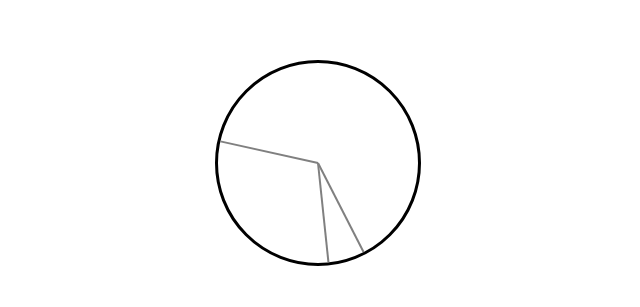
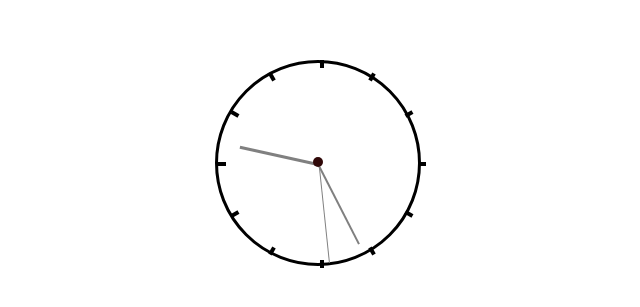
Before and after one commit to PavelMishin/-JavaScript30-Course, a plain HTML site: page day2 (clock)/index.html in a window 1280 px wide. Shown: the part 205-512 px from the top of the page, 322-962 px from the left. Drawn offline with Linux system fonts and the light colour scheme.

Commit message:
stylized hands, added mount, added marks

```diff
--- a/day2 (clock)/index.html
+++ b/day2 (clock)/index.html
@@ -9,6 +9,7 @@
 
 	<div class="clock">
 		<div class="clock-face">
+			<div class="hands-mount"></div>
 			<div class="hand hour"></div>
 			<div class="hand minute"></div>
 			<div class="hand second"></div>
--- a/day2 (clock)/script.js
+++ b/day2 (clock)/script.js
@@ -1,18 +1,40 @@
+let clock = document.getElementsByClassName('clock-face')[0];
+let marks = [];
+
+for (let deg = 0; deg < 360; deg += 30) {
+    let mark = document.createElement('div');
+    mark.classList.add('mark');
+
+    const x = 50 * Math.cos(toRadians(deg));
+    const y = 50 * Math.sin(toRadians(deg));
+
+    mark.style.left = 50 + x + '%';
+    mark.style.top = 50 - y + '%';
+    mark.style.transform = `rotate(-${deg}deg)`;
+    clock.appendChild(mark);
+}
+
+function toRadians (angle) {
+    return angle * (Math.PI / 180);
+}
+
 const secondHand = document.querySelector('.second');
 const minuteHand = document.querySelector('.minute');
 const hourHand = document.querySelector('.hour');
 
 function getTime() {
 	const now = new Date();
+
 	const sec = now.getSeconds();
 	const secDeg = sec * 6 + 90;
 	const min = now.getMinutes();
 	const minDeg = min * 6 + 90 + 6 * sec / 60;
-	const h = now.getHours();
-	const hDeg = h % 12 * 30 + 90 + 30 * min / 60;
+	const hours = now.getHours();
+	const hoursDeg = hours % 12 * 30 + 90 + 30 * min / 60;
+
 	secondHand.style.transform = `rotate(${secDeg}deg)`;
 	minuteHand.style.transform = `rotate(${minDeg}deg)`;
-	hourHand.style.transform = `rotate(${hDeg}deg)`;
+	hourHand.style.transform = `rotate(${hoursDeg}deg)`;
 }
 
 
--- a/day2 (clock)/style.css
+++ b/day2 (clock)/style.css
@@ -19,9 +19,29 @@ body {
 	transform: translateY(-1px);
 }
 
+.hands-mount {
+	position: relative;
+	z-index: 2;
+	width: 10px;
+	height: 10px;
+	border-radius: 50%;
+	margin: auto;
+	top: 50%;
+	transform: translateY(-50%);
+	background-color: #300808;
+}
+
+.mark {
+	position: absolute;
+	width: 8px;
+	height: 4px;
+	transform: translate(-50%);
+	background-color: #000;
+}
+
 .hand {
 	position: absolute;
-	top: 50%;
+	top: calc(50% + 1px);
 	width: 50%;
 	height: 2px;
 	background-color: gray;
@@ -30,3 +50,19 @@ body {
     transition: all 0.1s;
     transition-timing-function: cubic-bezier(0, 1.06, 0.87, 1.44);
 }
+
+.hour {
+	left: 10%;
+	width: 40%;
+	height: 3px;
+}
+
+.minute {
+	left: 5%;
+	width: 45%;
+}
+
+.second {
+	height: 1px;
+	left: 1px;
+}
```
